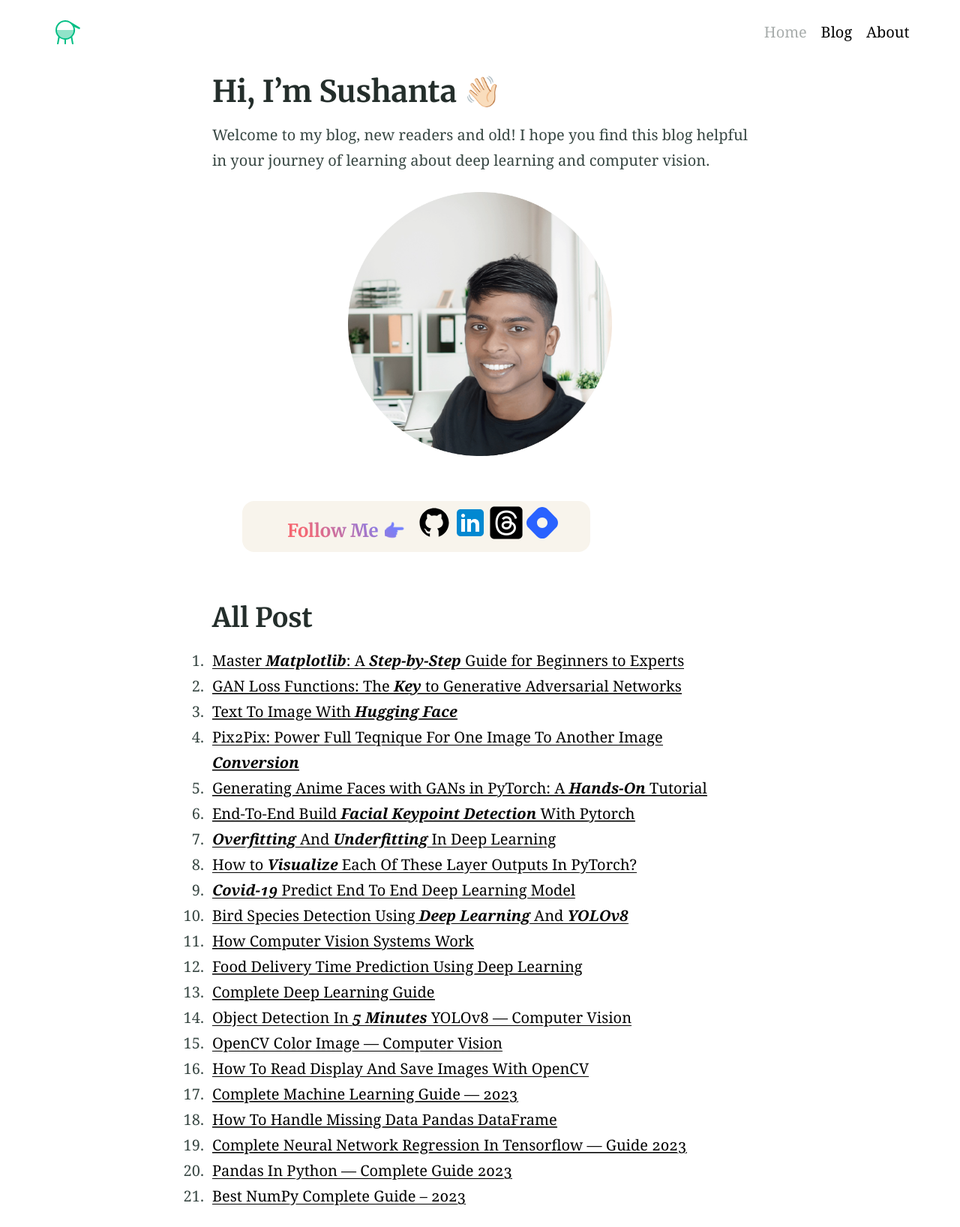
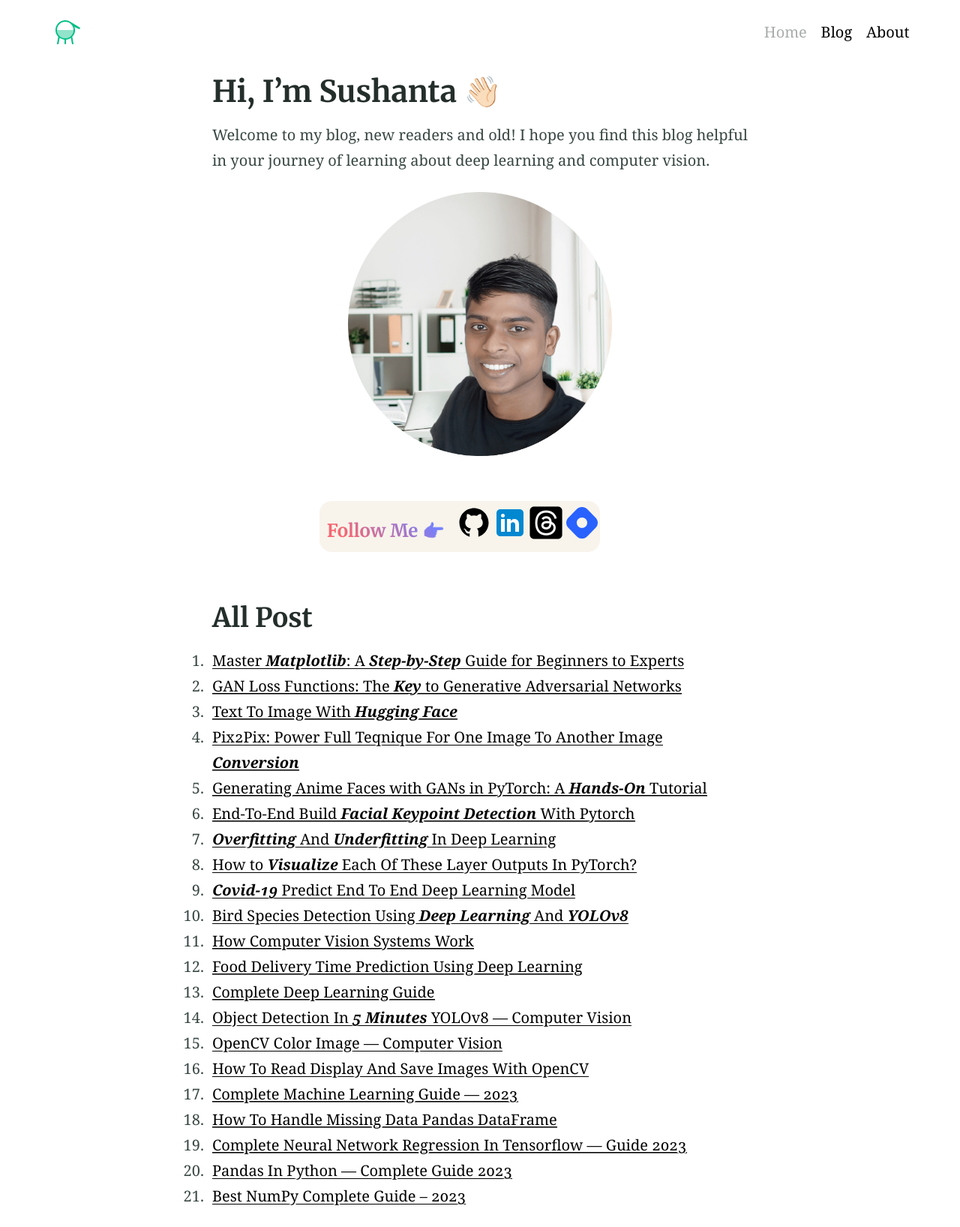
Before and after one commit to hi-sushanta/hi-sushanta.github.io, a Jekyll site: the page built from index.md, in a window 1280 px wide. Shown: the whole page at 75% size. Built offline with Jekyll 4.4.1, drawn with Linux system fonts in a browser that asks for light colours.

Commit message:
Update index.md file

```diff
--- a/index.md
+++ b/index.md
@@ -9,15 +9,17 @@ Welcome to my blog, new readers and old! I hope you find this blog helpful in yo
     <img src="chi2.png" class = "center" width="50%" height="50%"/>
 </div>
 
-<div class="social-icon" style="margin-left:40px; margin-right:40px; margin-top:50px; margin-bottom:50px;  display: flex; align-items: center; background:#F8F4EC; padding-left:50px; padding-right:40px; border-radius:16px; width: fit-content">
-    <h3 style="font-size:24px; margin-left:10px; margin-right:15px; margin-top:0px; background-color: red;
+<div class="social-icon" style="margin-left:20%; margin-right:40px; margin-top:50px; margin-bottom:50px;  display: flex; align-items: center; background:#F8F4EC;  border-radius:16px; width: fit-content;" align="center">
+    <h3 style=" font-size:24px; margin-left:10px; margin-right:15px; margin-top:0px; background-color: red;
     background-image: linear-gradient(45deg, #F56772 20%, #7280FF 80%);
     background-size: 100%;
     background-repeat: repeat;
     -webkit-background-clip: text;
     -webkit-text-fill-color: transparent;
     -moz-background-clip: text;
-    -moz-text-fill-color: transparent "><strong>Follow Me  👉 </strong> </h3>
+    -moz-text-fill-color: transparent ">
+    <strong>Follow Me  👉 </strong> </h3>
+
     <a href="https://github.com/hi-sushanta">
     <svg xmlns="http://www.w3.org/2000/svg"  viewBox="0 0 64 64" width="48px" height="48px"><path d="M32 6C17.641 6 6 17.641 6 32c0 12.277 8.512 22.56 19.955 25.286-.592-.141-1.179-.299-1.755-.479V50.85c0 0-.975.325-2.275.325-3.637 0-5.148-3.245-5.525-4.875-.229-.993-.827-1.934-1.469-2.509-.767-.684-1.126-.686-1.131-.92-.01-.491.658-.471.975-.471 1.625 0 2.857 1.729 3.429 2.623 1.417 2.207 2.938 2.577 3.721 2.577.975 0 1.817-.146 2.397-.426.268-1.888 1.108-3.57 2.478-4.774-6.097-1.219-10.4-4.716-10.4-10.4 0-2.928 1.175-5.619 3.133-7.792C19.333 23.641 19 22.494 19 20.625c0-1.235.086-2.751.65-4.225 0 0 3.708.026 7.205 3.338C28.469 19.268 30.196 19 32 19s3.531.268 5.145.738c3.497-3.312 7.205-3.338 7.205-3.338.567 1.474.65 2.99.65 4.225 0 2.015-.268 3.19-.432 3.697C46.466 26.475 47.6 29.124 47.6 32c0 5.684-4.303 9.181-10.4 10.4 1.628 1.43 2.6 3.513 2.6 5.85v8.557c-.576.181-1.162.338-1.755.479C49.488 54.56 58 44.277 58 32 58 17.641 46.359 6 32 6zM33.813 57.93C33.214 57.972 32.61 58 32 58 32.61 58 33.213 57.971 33.813 57.93zM37.786 57.346c-1.164.265-2.357.451-3.575.554C35.429 57.797 36.622 57.61 37.786 57.346zM32 58c-.61 0-1.214-.028-1.813-.07C30.787 57.971 31.39 58 32 58zM29.788 57.9c-1.217-.103-2.411-.289-3.574-.554C27.378 57.61 28.571 57.797 29.788 57.9z"/></svg>
     </a>
```
